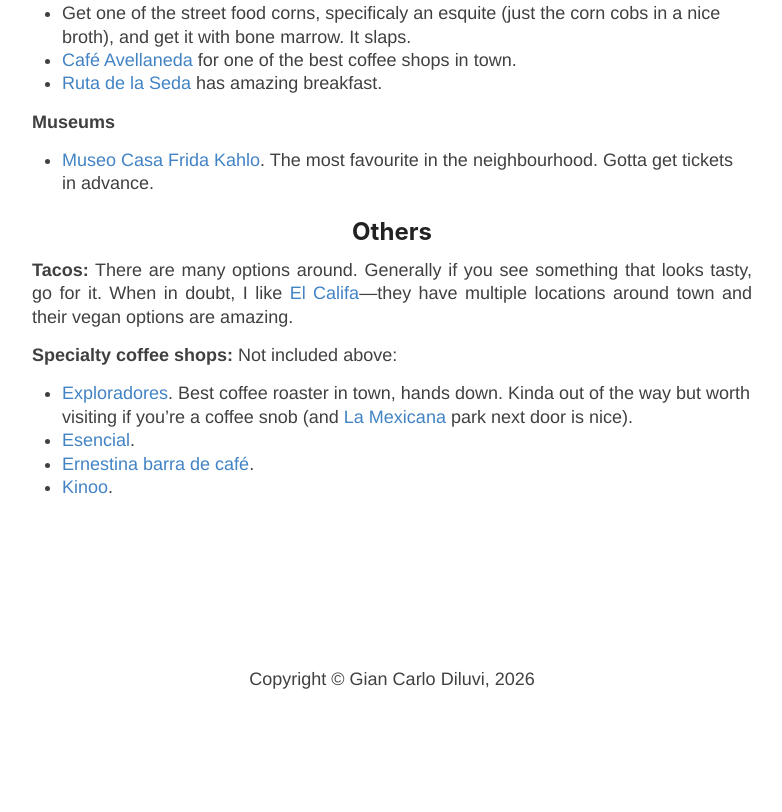
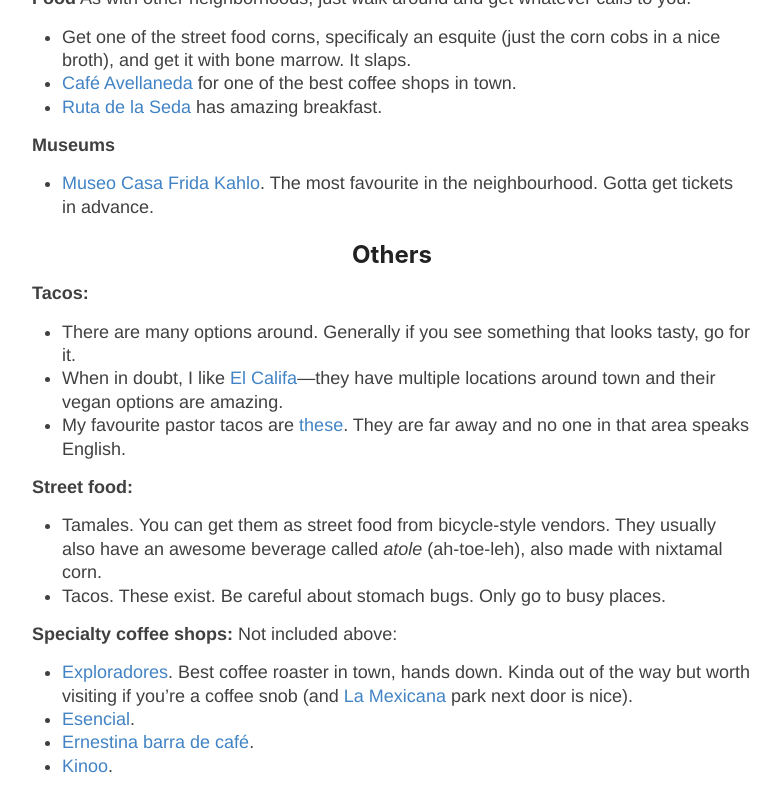
Before and after one commit to giankdiluvi/giankdiluvi.github.io, a Jekyll site: the page built from cdmx.md, in a window 1280 px wide and 900 px high, scrolled down 4637 px. Shown: the top 812 px of the window, without its empty margins (248-1030 px from the left). Built offline with Jekyll 4.4.1, drawn with Linux system fonts in a browser that asks for light colours; nearby versions of some CDN libraries; our own code applies the rules of GitHub Pages for plain Markdown files; before the commit the page ends 5349 px from its top, so only the background shows below that; some of the changed text lies outside the part shown.

Commit message:
add more to others; fix typos

```diff
--- a/cdmx.md
+++ b/cdmx.md
@@ -222,8 +222,10 @@
 - Amsterdam Street is a circuitwith tons of restaurants (and great for running too).
 Worth exploring.
 - [Another Péndulo](https://maps.app.goo.gl/EQagK8fptGpRBmeX6).
-- [Casa Tomada](https://maps.app.goo.gl/MmtJqUJdxBDqRPJL9). Great library.
-- [FCE Bella Época](https://maps.app.goo.gl/bPK9DpJwRNgpkjjB7). Another awesome library.
+- [Casa Tomada](https://maps.app.goo.gl/MmtJqUJdxBDqRPJL9). Great bookstore.
+- [FCE Bella Época](https://maps.app.goo.gl/bPK9DpJwRNgpkjjB7). Another awesome bookstore.
+- [Librería La Moraleja](https://maps.app.goo.gl/DxyQxb7T2gyH9U5U6). Yet another cool bookstore.
+There seems to be a pattern here.
 - [Fuente de Cibeles](https://maps.app.goo.gl/iYUo5mCgQMPdyp1z8). Fountain, nice.
 
 **Food**
@@ -284,9 +286,18 @@
 ## Others
 
 **Tacos:**
-There are many options around. Generally if you see something that looks tasty, go for it.
-When in doubt, I like [El Califa](https://maps.app.goo.gl/gL3uncfqkRbXJxnz6)&mdash;they
+- There are many options around. Generally if you see something that looks tasty, go for it.
+- When in doubt, I like [El Califa](https://maps.app.goo.gl/gL3uncfqkRbXJxnz6)&mdash;they
 have multiple locations around town and their vegan options are amazing.
+- My favourite pastor tacos are [these](https://maps.app.goo.gl/PmrdebNkedMCooUE8).
+They are far away and no one in that area speaks English.
+
+
+**Street food:**
+- Tamales. You can get them as street food from bicycle-style vendors.
+They usually also have an awesome beverage called *atole* (ah-toe-leh),
+also made with nixtamal corn.
+- Tacos. These exist. Be careful about stomach bugs. Only go to busy places.
 
 **Specialty coffee shops:**
 Not included above:
```
Also changed, not shown: 2 other files.
